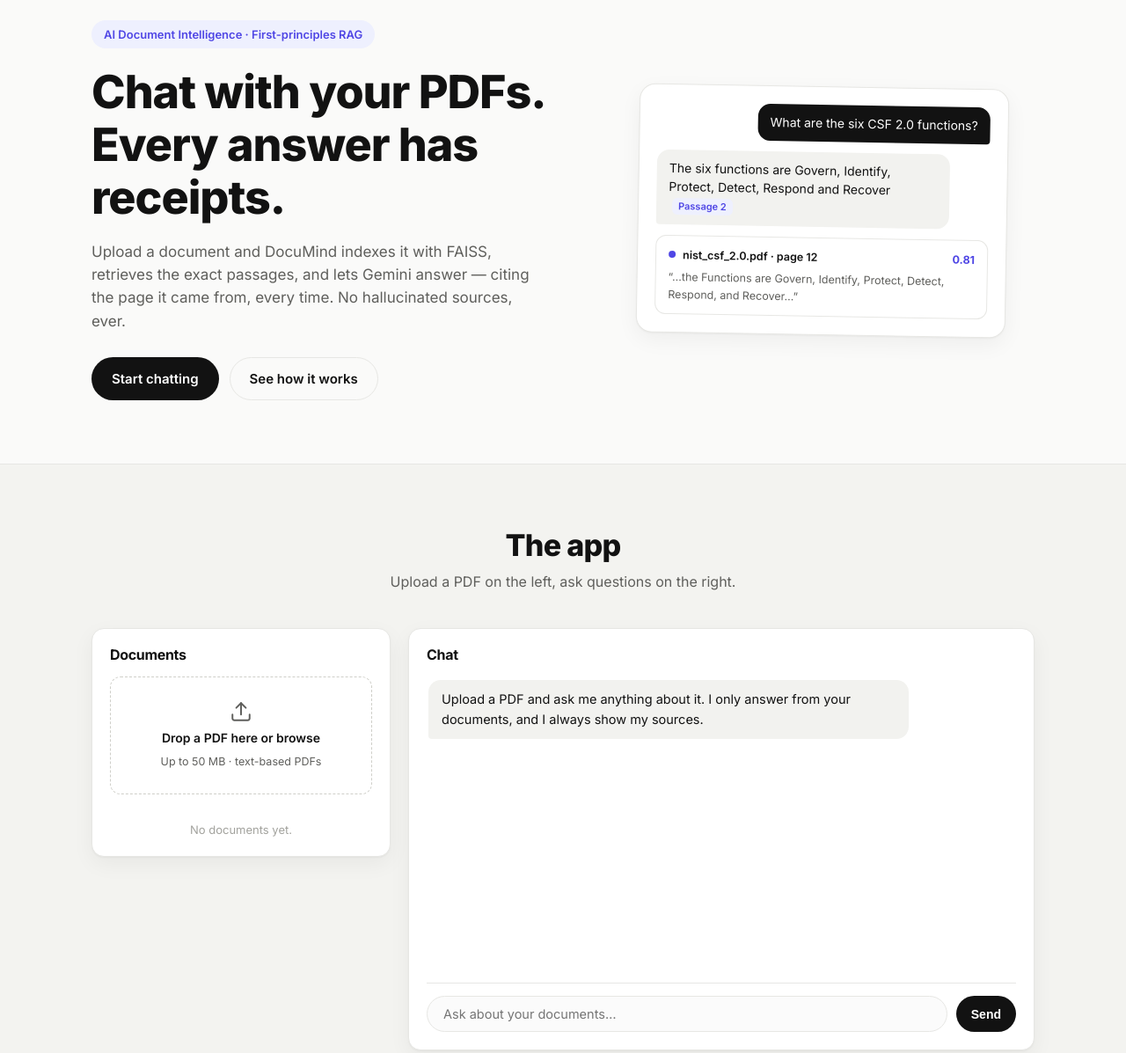
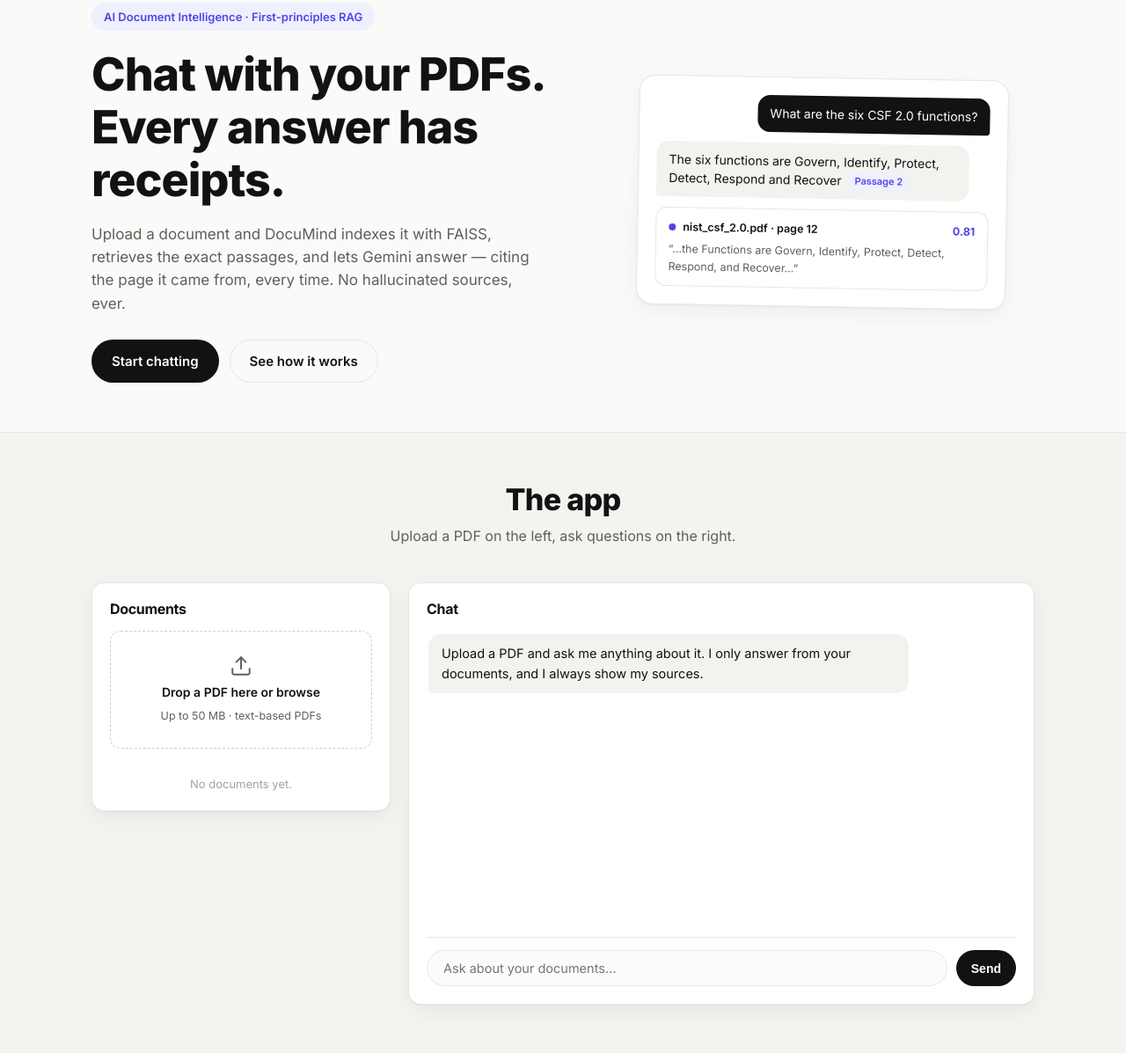
Before and after one commit to vivek-sah23/DocuMind-AI-Document-Intelligence, a plain HTML site: page static/index.html in a window 1280 px wide. Shown: the part 124-1321 px from the top of the page at 88% size. Drawn offline with Linux system fonts and the light colour scheme; no server answers.

Commit message:
style: tighten section spacing

```diff
--- a/static/styles.css
+++ b/static/styles.css
@@ -59,7 +59,7 @@ h1, h2, h3, h4 { line-height: 1.15; letter-spacing: -0.02em; }
 .header-cta { flex-shrink: 0; }
 
 /* ---------- hero ---------- */
-.hero { padding: 84px 0 72px; }
+.hero { padding: 64px 0 56px; }
 .hero-grid { display: grid; grid-template-columns: 1.05fr .95fr; gap: 56px; align-items: center; }
 .eyebrow {
   display: inline-block; font-size: 13px; font-weight: 600; color: var(--accent);
@@ -77,7 +77,7 @@ h1, h2, h3, h4 { line-height: 1.15; letter-spacing: -0.02em; }
   padding: 20px; display: flex; flex-direction: column; gap: 12px;
   transform: rotate(1deg);
 }
-.preview-msg { font-size: 14px; padding: 10px 14px; border-radius: 14px; max-width: 88%; }
+.preview-msg { font-size: 14px; padding: 10px 14px; border-radius: 14px; max-width: 94%; }
 .preview-msg.user { align-self: flex-end; background: var(--ink); color: #fff; border-bottom-right-radius: 4px; }
 .preview-msg.bot { align-self: flex-start; background: #f2f2ef; border-bottom-left-radius: 4px; }
 .cite-pill {
@@ -98,9 +98,9 @@ h1, h2, h3, h4 { line-height: 1.15; letter-spacing: -0.02em; }
 .section-head h2 { font-size: clamp(26px, 3vw, 34px); font-weight: 800; margin-bottom: 10px; }
 .section-head p { color: var(--muted); font-size: 16px; }
 
-.app-section { padding: 72px 0; background: #f3f3f0; border-top: 1px solid var(--hairline); border-bottom: 1px solid var(--hairline); }
-.features-section { padding: 72px 0; }
-.how-section { padding: 72px 0 84px; }
+.app-section { padding: 56px 0; background: #f3f3f0; border-top: 1px solid var(--hairline); border-bottom: 1px solid var(--hairline); }
+.features-section { padding: 56px 0; }
+.how-section { padding: 56px 0 64px; }
 
 /* ---------- app ---------- */
 .key-banner {
```
